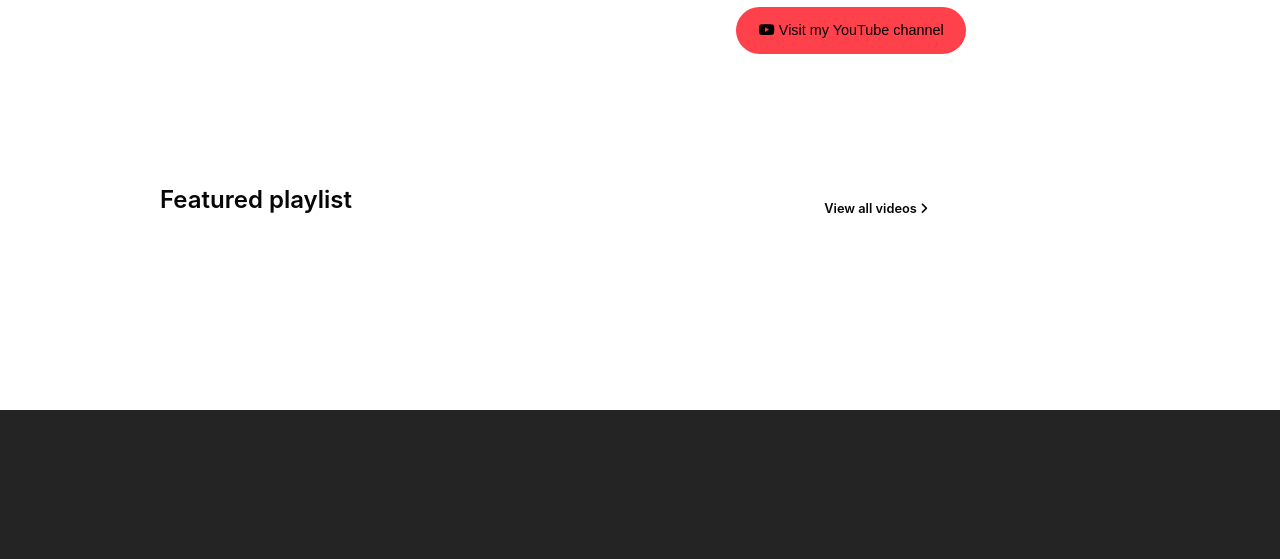
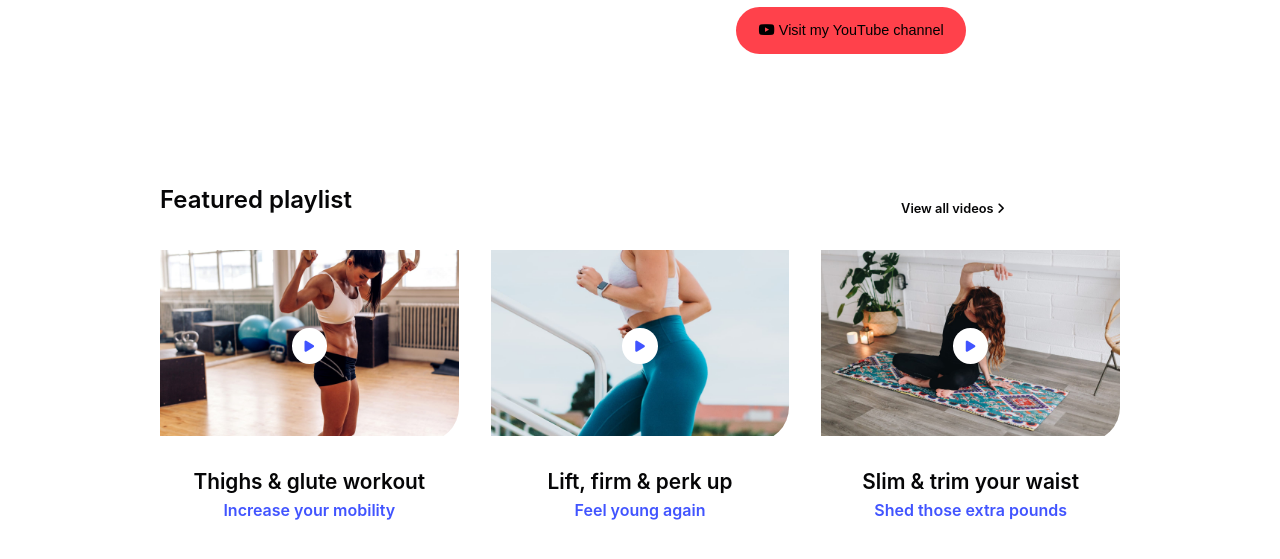
Before and after one commit to SimoneFerrini/proj-html-vuejs, a Vue app: page / in a window 1280 px wide. Shown: the part 2009-2568 px from the top of the page. Before the commit the page ends 2419 px from the top, so only its background shows below. Built offline with nearby package versions, Linux system fonts and the light colour scheme.

Commit message:
ended section two - dinamic

```diff
--- /dev/null
+++ b/src/components/MainSection/CardSecTwo.vue
@@ -0,0 +1,110 @@
+
+
+<!--creare layout card singola
+    -creare array in store contenente i dati cards
+    -creare le cards in modo dinamico da SectionTwo.vue
+        usando props
+-->
+
+<script>
+    import {store} from "../../store";
+    import Separatore from "../MySeparatore.vue";
+    import PlayButton from "../PlayButton.vue";
+
+    export default{
+  data(){
+    return{
+
+        store,
+    }
+  },
+
+  components:{
+    Separatore,
+    PlayButton,
+  },
+
+  props:{
+    card: Object,
+  }
+
+
+}
+</script>
+
+<template>
+    <div class="single-card">
+        <div class="img-container">
+            <img :src="card.imgSrc" alt="img">
+            <div class="play-container">
+                <PlayButton class="small-btn"></PlayButton>
+            </div>
+        </div>
+        <span class="card-title">{{ card.title }}</span>
+        <span class="card-text">{{card.text}}</span>
+    </div>
+</template>
+
+<style lang="scss" scoped>
+  @use "../../varibiliScss.scss" as *;
+
+  .single-card{
+    display: flex;
+    flex-direction: column;
+
+    align-items: center;
+
+    width: calc(100% / 3 - 2em / 3 * 2);
+
+    &:hover{
+        cursor: pointer;
+        box-shadow: 5px 5px 5px $paletteGrey;
+    }
+
+    .img-container{
+        width: 100%;
+        border-radius: 0 0 35px 0;
+        overflow: hidden;
+        margin-bottom: 1.5em;
+
+        position: relative;
+
+        img{
+            width: 100%;
+        }
+
+        .play-container{
+            display: flex;
+            justify-content: center;
+            align-items: center;
+            width: 100%;
+            height: 100%;
+
+            position: absolute;
+
+            top: 0;
+            left:0;
+
+            .small-btn{
+                font-size: 0.8em;
+            }
+
+
+        }
+    }
+
+    .card-title{
+        font-size: 1.3em;
+        font-weight: 600;
+    }
+
+    .card-text{
+        font-size: 1em;
+        font-weight: 600;
+        color: $paletteBlue;
+    }
+
+
+  }
+
+</style>
--- a/src/components/MainSection/SectionTwo.vue
+++ b/src/components/MainSection/SectionTwo.vue
@@ -9,6 +9,7 @@
 <script>
     import {store} from "../../store";
     import PlayButton from "../PlayButton.vue";
+    import Card from "./CardSecTwo.vue";
 
 
     export default{
@@ -21,6 +22,7 @@
 
   components:{
     PlayButton,
+    Card,
   }
 }
 </script>
@@ -68,7 +70,7 @@
                     <span id="bot-span-small">View all videos <i class="fa-solid fa-angle-right"></i></span>
                 </div>
                 <div class="cards-container">
-
+                    <Card v-for="card in store.secTwoCards" :card="card"></Card>
                 </div>
             </div>
         </div>
@@ -119,7 +121,7 @@
                 flex-direction: column;
                 gap: 1em;
 
-                padding: 5em 0 5em 0;
+                padding: 5em 0 3em 0;
 
                 .top-container{
                     display: flex;
@@ -208,7 +210,7 @@
                 //bottom section --------------------------------------------------------------------------------
                 .bot-container{
                     width: 100%;
-                    padding: 7em 0 7em 0;
+                    padding: 7em 0 3em 0;
 
                     .bot-text{
                         display: flex;
@@ -216,7 +218,7 @@
                         justify-content: space-between;
                         align-items: end;
 
-                        width: 80%;
+                        width: 100%;
 
                         #bot-span-big{
                             font-size: 1.5em;
@@ -226,10 +228,18 @@
                         #bot-span-small{
                             font-size: 0.8em;
                             font-weight: 600;
+                            padding-right: 9em;
                         }
+                    }
 
+                    .cards-container{
+                            display: flex;
+                            flex-direction: row;
+                            justify-content: space-between;
 
-                    }
+                            width: 100%;
+                            margin: 2em 0;
+                        }
                 }
 
 
--- a/src/store.js
+++ b/src/store.js
@@ -51,7 +51,26 @@ export const store = reactive({
             title: "Team training",
             text:"Find a partner",
         }
-    ]
+    ],
+
+    //section two, card list----------------------
+    secTwoCards:[
+        {
+            imgSrc:'../../../img/video2-2x.jpg',
+            title:'Thighs & glute workout',
+            text:'Increase your mobility',
+        },
+        {
+            imgSrc:'../../../img/video7-2x.jpg',
+            title:'Lift, firm & perk up',
+            text:'Feel young again',
+        },
+        {
+            imgSrc:'../../../img/video9-2x.jpg',
+            title:'Slim & trim your waist',
+            text:'Shed those extra pounds',
+        }
+    ],
 
 
 })
```
